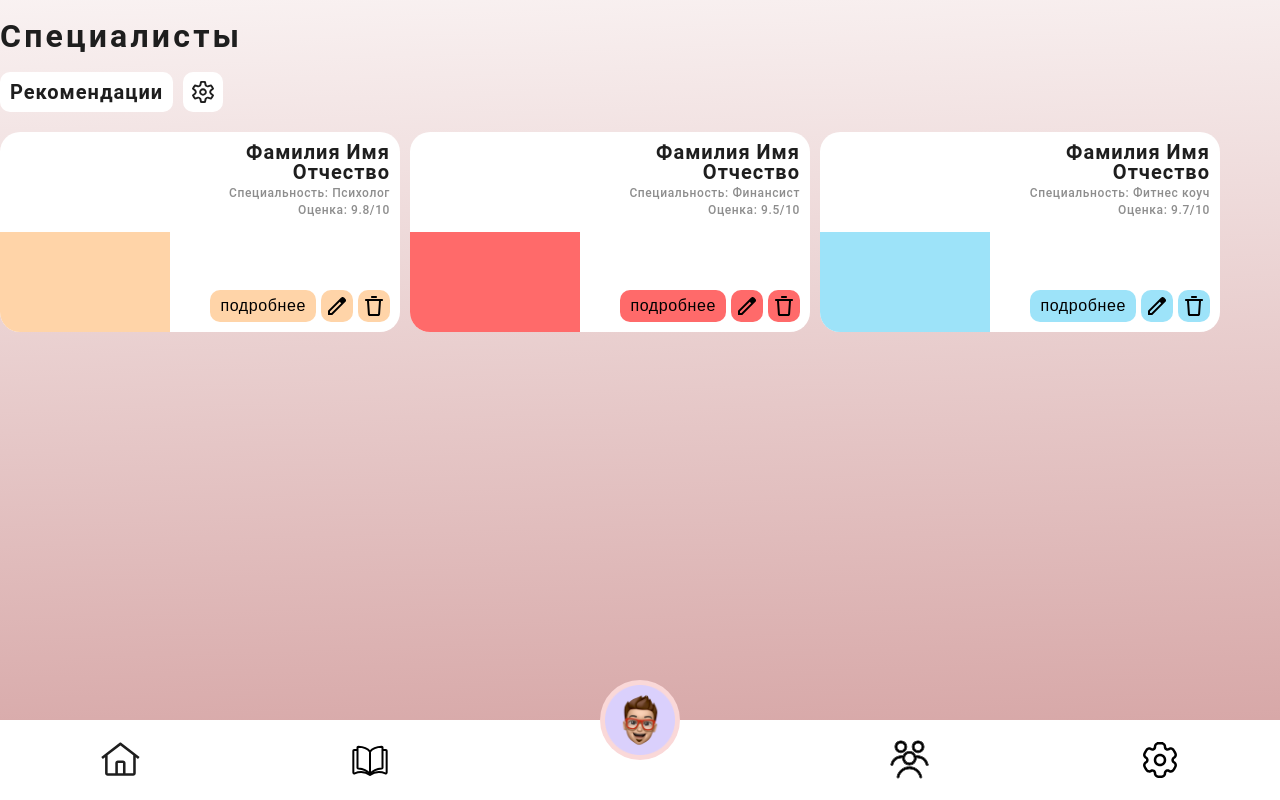
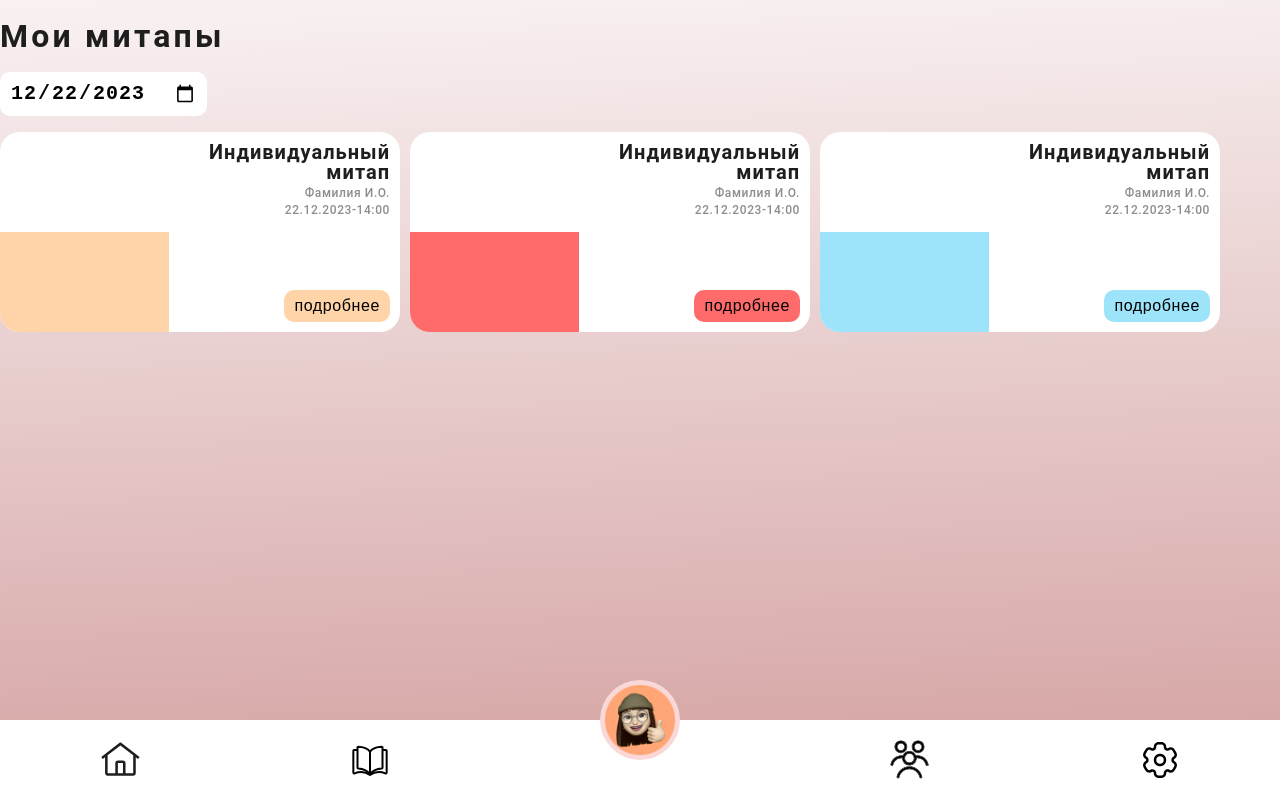
Before and after one commit to OmniaTeam/Salus_frontend, a React (Vite) app in the folder app/: page /application/lectors in a window 1280 px wide. Built offline with nearby package versions, Linux system fonts and the light colour scheme; no server answers.

Commit message:
FIX: user model separation

```diff
--- a/app/src/pages/indexPage.tsx
+++ b/app/src/pages/indexPage.tsx
@@ -1,8 +1,21 @@
 import { useNavigate } from "react-router-dom"
 import { motion } from "framer-motion"
+import { useAppSelector } from "../hooks/redux"
+import { EUserRole } from "../models/EUserRole"
 
 export default function IndexPage() {
     const navigator = useNavigate()
+
+    const USER = useAppSelector((state) => state.user)
+
+    const getText = (role: EUserRole) => {
+        switch (role) {
+            case EUserRole.moderator: return "_пользователи"
+            case EUserRole.speaker: return "_мои клиенты"
+            case EUserRole.worker || EUserRole.none: return "_специалисты"
+            default: return "_специалисты"
+        }
+    }
 
     return (<>
         <div className='index'>
@@ -19,15 +32,18 @@ export default function IndexPage() {
                 transition={{duration: 1, delay: 0.1}}
                 onClick={() => {navigator('lectures')}}
                 className="index--card index--card__lectures">
-                    <p>_лекции</p>
+                    <p>{USER.role === EUserRole.speaker
+                    ? "_мои лекции"
+                    : "_лекции"
+                    }</p>
                 </motion.div>
                 <motion.div
                 initial={{opacity: 0, y: 20}}
                 animate={{opacity: 1, y: 0}}
                 transition={{duration: 1, delay: 0.2}}
-                onClick={() => {navigator('lectors')}}
+                onClick={() => {USER.role === EUserRole.moderator ? navigator('users') : navigator('lectors')}}
                 className="index--card index--card__lectors">
-                    <p>_специалисты</p>
+                    <p>{getText(USER.role)}</p>
                 </motion.div>
                 <motion.div
                 initial={{opacity: 0, y: 30}}
--- a/app/src/pages/lectorsPage.tsx
+++ b/app/src/pages/lectorsPage.tsx
@@ -3,6 +3,8 @@ import { EEventTypes } from "../models/EEventTypes"
 import { EEventCategories } from "../models/EEventCategories"
 import { useNavigate } from "react-router-dom"
 import { useState } from "react"
+import { EUserRole } from "../models/EUserRole"
+import { useAppSelector } from "../hooks/redux"
 
 import EventCard from "../components/eventCard"
 import Modal from "../components/modal"
@@ -10,6 +12,9 @@ import Modal from "../components/modal"
 export default function LectorsPage() {
     const navigator = useNavigate()
 
+    const USER = useAppSelector((state) => state.user)
+
+    const [selectedDate, setSelectedDate] = useState<string>(new Date().toISOString())
     const [isSettingsModalOpen, setIsSettignsModalOpen] = useState<boolean>(false)
 
     return (<>
@@ -20,7 +25,25 @@ export default function LectorsPage() {
                 animate={{opacity: 1}}
                 transition={{duration: 1}}
                 className="lectors--heading__title"
-                >Специалисты</motion.h2>
+                >{USER.role === EUserRole.speaker
+                    ? "Мои митапы"
+                    : "Специалисты"
+                }</motion.h2>
+                {USER.role === EUserRole.speaker
+                    ? (<>
+                        <div className="categories">
+                        <motion.input
+                        type="date"
+                        initial={{opacity: 0, y: 10}}
+                        animate={{opacity: 1, y: 0}}
+                        transition={{duration: 1}}
+                        value={selectedDate.slice(0, 10)}
+                        onChange={(event) => setSelectedDate(event.target.value)}
+                        className="categories--calendar"
+                        />
+                        </div>
+                    </>)
+                    : (<>
                         <div className="categories">
                             <motion.p
                             initial={{opacity: 0, y: 10}}
@@ -39,8 +62,41 @@ export default function LectorsPage() {
                                 </svg>
                             </motion.div>
                         </div>
+                    </>)
+                }
             </div>
             <div className="lectors--content">
+                {USER.role === EUserRole.speaker
+                    ? (<>
+                        <EventCard
+                        type={EEventTypes.meetup}
+                        title="Индивидуальный митап"
+                        firstLine="Фамилия И.О."
+                        secondLine="22.12.2023-14:00"
+                        buttonText="подробнее"
+                        category={EEventCategories.psychology}
+                        click={() => navigator('/application/lector/1')}
+                        />
+                        <EventCard
+                        type={EEventTypes.meetup}
+                        title="Индивидуальный митап"
+                        firstLine="Фамилия И.О."
+                        secondLine="22.12.2023-14:00"
+                        buttonText="подробнее"
+                        category={EEventCategories.finance}
+                        click={() => navigator('/application/lector/2')}
+                        />
+                        <EventCard
+                        type={EEventTypes.meetup}
+                        title="Индивидуальный митап"
+                        firstLine="Фамилия И.О."
+                        secondLine="22.12.2023-14:00"
+                        buttonText="подробнее"
+                        category={EEventCategories.health}
+                        click={() => navigator('/application/lector/3')}
+                        />
+                    </>)
+                    : (<>
                         <EventCard
                         type={EEventTypes.meetup}
                         title="Фамилия Имя Отчество"
@@ -68,6 +124,8 @@ export default function LectorsPage() {
                         category={EEventCategories.health}
                         click={() => navigator('/application/lector/3')}
                         />
+                    </>)
+                }
             </div>
         </div>
         {isSettingsModalOpen && (
--- a/app/src/store/reducers/IUserSlice.ts
+++ b/app/src/store/reducers/IUserSlice.ts
@@ -6,7 +6,7 @@ const initialState : IUser = {
 	id: 0,
 	fio: "nothing",
 	login : "nothing",
-	role : EUserRole.moderator
+	role : EUserRole.speaker
 }
 
 export const IUserSlice = createSlice({
```
Also changed, not shown: app/src/pages/lecturesPage.tsx (+15 -4 lines). Lines whose indentation alone changed are shown as unchanged.
